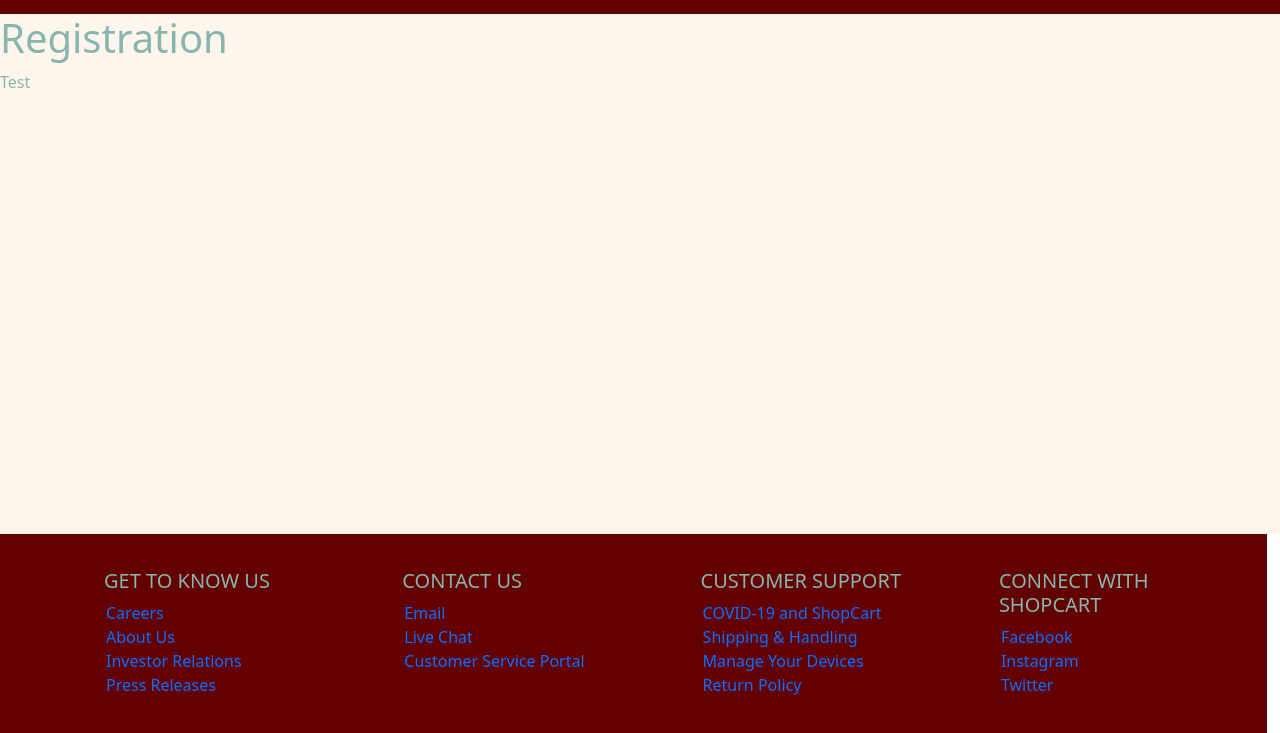
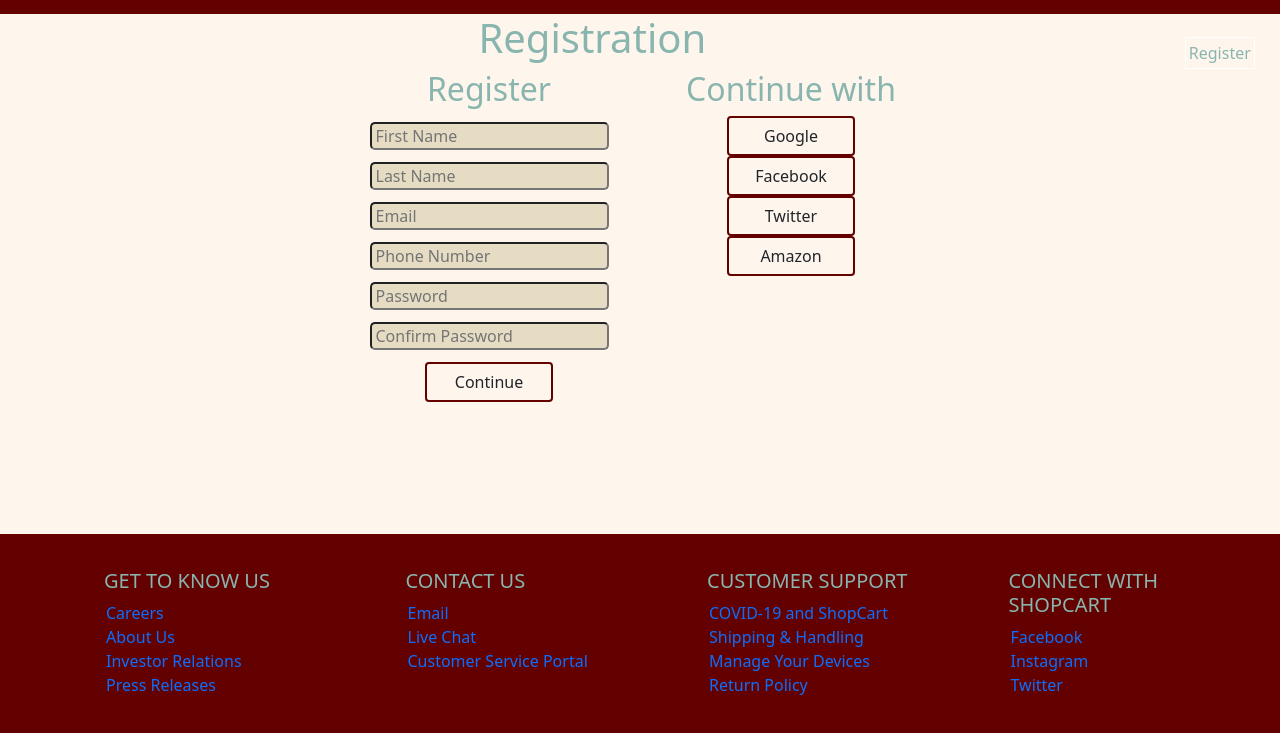
Before and after one commit to lyrav2/shopcart-front-end, a React app: page /register in a window 1280 px wide. Shown: the part 119-852 px from the top of the page. Built offline with nearby package versions, Linux system fonts and the light colour scheme; no server answers.

Commit message:
committed registration modal and pages

```diff
--- a/src/assets/css/App.css
+++ b/src/assets/css/App.css
@@ -48,6 +48,20 @@ header li:nth-child(1) {
   padding-left: 35px;
 }
 
+.register-button {
+  float: right;
+  display: block;
+  margin-top: 5vh;
+}
+
+header .toggle-button {
+  padding: 0.2em;
+  box-shadow: none;
+  background: none!important;
+  border: 1px solid white;
+  cursor: pointer;
+}
+
 /* Hero */
 
 .hero-section {
@@ -58,7 +72,6 @@ header li:nth-child(1) {
   padding: 10px;
   height: 30vh;
   max-width: 30vw;
-  z-index: 1;
   color: black;
   font-weight: bolder;
 }
@@ -138,7 +151,7 @@ header li:nth-child(1) {
 
 footer {
   background-color:var(--box-bg-color);
-  width: 99vw;
+  width: 100vw;
   display: inline-flex;
   padding: 35px 0 20px 50px;
 }
@@ -242,3 +255,76 @@ footer h5 {
   padding-top: 8vh;
   padding-bottom: 8vh;
 }
+
+/* Registration Page */
+.registration-section h1 {
+  text-align: center;
+}
+
+/* Registration Form */
+
+.registration-form {
+  margin-left: 20vw;
+  margin-right: 20vw;
+}
+
+.registration-form h2, .register-message {
+  text-align: center;
+}
+
+.registration-form button {
+  margin-left: auto;
+  margin-right: auto;
+  display: block;
+  border: 2px solid var(--box-bg-color);
+  width: 10vw;
+}
+
+.registration-form input {
+  border-radius: 5px;
+  outline: none;
+  padding-left: 4px;
+  margin-left: auto;
+  margin-right: auto;
+  display: block;
+  background-color: var(--secondary-bg-color);
+  color: var(--primary-text-color);
+}
+
+input:focus,
+select:focus,
+textarea:focus,
+button:focus {
+    outline: none;
+}
+
+.form-control {
+  background-color: var(--primary-bg-color)!important;
+  border: none!important;
+}
+
+.form-control focus {
+  border-color: inherit;
+  -webkit-box-shadow: none;
+  box-shadow: none;
+}
+
+/* Registration Modal */
+
+.toggle-button {
+  float: right;
+}
+
+.registration-modal {
+  width: 70vw;
+  height: 35vh;
+  background-color: var(--secondary-bg-color);
+  position: absolute;
+  transform: translate(-50%, -100%);
+  top: 50%;
+  left: 50%;
+  z-index: 4;
+  display: inline-block;
+  border-radius: 20px;
+  filter: blur(0);
+}
--- a/src/components/App.js
+++ b/src/components/App.js
@@ -13,17 +13,6 @@ import ProductPage from "../pages/ProductPage";
 
 const App = () => {
   const [products, setProducts] = useState([{}]);
-
-  const [modal, setModal] = useState({
-    msg: "",
-    visible: false,
-  });
-  const hideModal = () => {
-    setModal({
-      msg: "",
-      visible: false,
-    });
-  };
 
   useEffect(() => {
     fetch("http://localhost:5000/products")
--- a/src/components/Header.js
+++ b/src/components/Header.js
@@ -1,15 +1,28 @@
-import React from 'react';
-import { NavLink } from 'react-router-dom';
-import {Link} from "react-router-dom";
-import logo from "../assets/img/logo.png"
+import React from "react";
+import { useState } from "react";
+import { NavLink } from "react-router-dom";
+import { Link } from "react-router-dom";
+import logo from "../assets/img/logo.png";
+import RegisterModal from "./RegisterModal";
+
 const Header = () => {
+  const [show, setShow] = useState();
+
+  const showModal = (e) => {
+      setShow(!show);
+  }
+
   return (
     <header>
       <div className="container-fluid">
         <nav>
           <ul>
             <li>
-                            <NavLink to="/"><a href="/" className="logo"><img className="logo" src={logo} alt=""/></a></NavLink>
+              <NavLink to="/">
+                <a href="/" className="logo">
+                  <img className="logo" src={logo} alt="" />
+                </a>
+              </NavLink>
             </li>
             <li>
               <Link to="/">Home</Link>
@@ -23,11 +36,24 @@ const Header = () => {
             <li>
               <Link to="/register">Register</Link>
             </li>
+            <div className="register-button">
+              <button
+              className="toggle-button"
+                onClick={(e) => {
+                  show ? setShow(false) : setShow(true);
+                }}
+              >
+                Register
+              </button>
+          </div>
           </ul>
         </nav>
+        <div className="register-modal">
+        <RegisterModal show={show} onClose={showModal} />
+        </div>
       </div>
     </header>
-    )
-}
+  );
+};
 
 export default Header;
--- /dev/null
+++ b/src/components/RegisterModal.js
@@ -0,0 +1,24 @@
+import React from "react";
+import { useState } from "react";
+import RegistrationForm from "../components/RegistrationForm";
+
+class RegisterModal extends React.Component {
+  onClose = (e) => {
+    this.props.onClose && this.props.onClose(e);
+  };
+  render() {
+    if (!this.props.show) {
+      return null;
+    }
+    return (
+      <div className="registration-modal">
+        <button class="toggle-button" onClick={this.onClose}>
+          X
+        </button>
+        <RegistrationForm />
+      </div>
+    );
+  }
+}
+
+export default RegisterModal;
--- a/src/components/RegistrationForm.js
+++ b/src/components/RegistrationForm.js
@@ -0,0 +1,145 @@
+import React from 'react';
+import { useState, useEffect } from "react";
+
+const RegistrationForm = () => {
+  const [formData, setFormData] = useState({
+    firstName: "",
+    lastName: "",
+    email: "",
+    password: "",
+    phone: "",
+  });
+  const [message, setMessage] = useState(" ");
+  const [confirmPwd, setConfirmPwd] = useState("");
+
+  const onCreateAccount = (evt) => {
+    evt.preventDefault();
+    if (formData.password === confirmPwd) {
+      fetch("http://localhost:5000/users/register", {
+        method: "POST",
+        headers: {
+          "Content-Type": "application/json",
+        },
+        body: JSON.stringify(formData)
+      })
+        .then((response) => response.json())
+        .then((json) => {
+          setMessage(json.message);
+          setFormData({
+            firstName: "",
+            lastName: "",
+            email: "",
+            password: "",
+            phone: "",
+          });
+          setConfirmPwd("");
+        })
+        .catch((err) => {
+          console.log(`An error has occurred: ${err}`);
+        });
+    } else {
+      setMessage("Passwords do not match.");
+    }
+  };
+
+  return (
+    <div className="container">
+      <div className="registration-form">
+        <div className="row">
+          <div className="col">
+            <h2>Register</h2>
+            <form action="" onSubmit={onCreateAccount}>
+              <div className="form-control">
+                <input
+                  type="text"
+                  id="firstName"
+                  value={formData.firstName}
+                  placeholder="First Name"
+                  onChange={(e) => {
+                    setFormData({ ...formData, firstName: e.target.value });
+                  }}
+                  required
+                />
+              </div>
+              <div className="form-control">
+                <input
+                  type="text"
+                  id="lastName"
+                  value={formData.lastName}
+                  placeholder="Last Name"
+                  onChange={(e) => {
+                    setFormData({ ...formData, lastName: e.target.value });
+                  }}
+                  required
+                />
+              </div>
+              <div className="form-control">
+                <input
+                  type="text"
+                  id="email"
+                  value={formData.email}
+                  placeholder="Email"
+                  onChange={(e) => {
+                    setFormData({ ...formData, email: e.target.value });
+                  }}
+                  required
+                />
+              </div>
+              <div className="form-control">
+                <input
+                  type="text"
+                  id="phone"
+                  value={formData.phone}
+                  placeholder="Phone Number"
+                  onChange={(e) => {
+                    setFormData({ ...formData, phone: e.target.value });
+                  }}
+                />
+              </div>
+              <div className="form-control">
+                <input
+                  type="password"
+                  id="password"
+                  value={formData.password}
+                  placeholder="Password"
+                  onChange={(e) => {
+                    setFormData({ ...formData, password: e.target.value });
+                  }}
+                  required
+                />
+              </div>
+              <div className="form-control">
+                <input
+                  type="password"
+                  id="confirmPass"
+                  placeholder="Confirm Password"
+                  onChange={(e) => {
+                    setConfirmPwd(e.target.value);
+                  }}
+                  required
+                />
+              </div>
+              <div className="register-message">{message}</div>
+              <div className="form-control">
+                <button className="btn" type="submit">
+                  Continue
+                </button>
+              </div>
+            </form>
+          </div>
+          <div className="col">
+            <h2>Continue with</h2>
+            <div className="register-social-media">
+              <button className="btn">Google</button>
+              <button className="btn">Facebook</button>
+              <button className="btn">Twitter</button>
+              <button className="btn">Amazon</button>
+            </div>
+          </div>
+        </div>
+      </div>
+    </div>
+  );
+};
+
+export default RegistrationForm;
--- a/src/pages/RegisterPage.js
+++ b/src/pages/RegisterPage.js
@@ -1,22 +1,23 @@
 import { useEffect, useContext } from "react";
 import Header from "../components/Header";
 import Footer from "../components/Footer";
+import RegistrationForm from "../components/RegistrationForm";
 
 const RegisterPage = () => {
   return (
     <div id="main-container">
-            <Header/>
+      <Header />
       <main>
         <section id="registration-section">
-                    <div>
+          <div className="registration-section">
             <h1>Registration</h1>
-                        <p>Test</p>
+            <RegistrationForm />
           </div>
         </section>
       </main>
-            <Footer/>
+      <Footer />
     </div>
-    )
-}
+  );
+};
 
 export default RegisterPage;
```
Also changed, not shown: src/components/Pagination.js (deleted, +0 -26 lines). Lines whose indentation alone changed are shown as unchanged.
